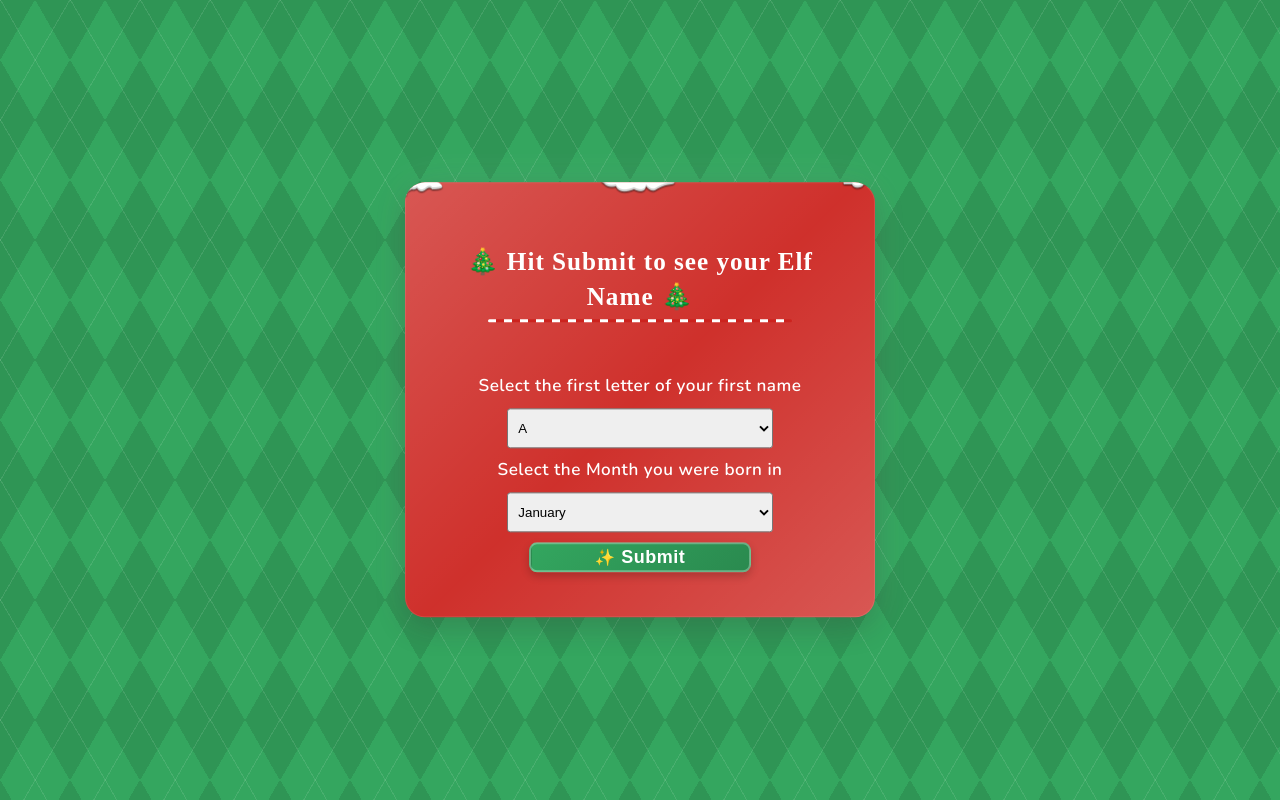
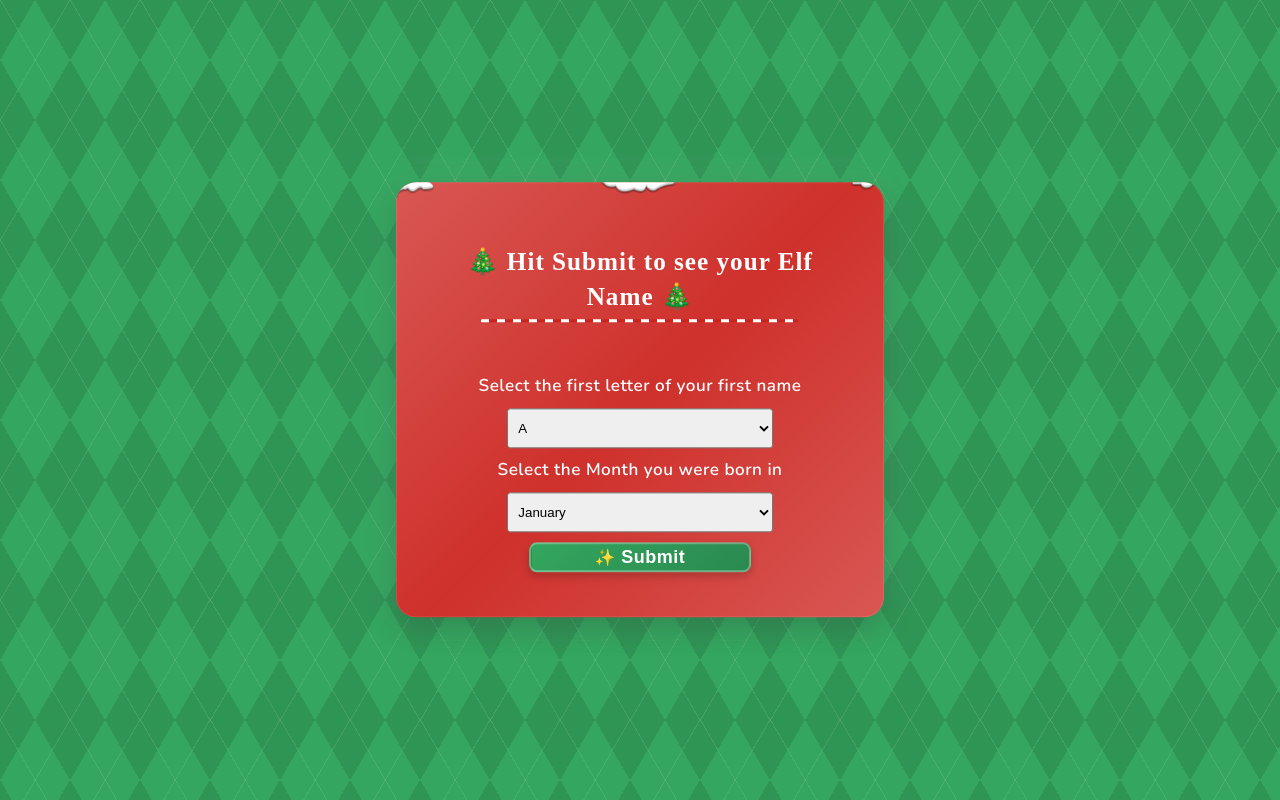
Before and after one commit to Tawe/elf-name, a React (Create React App) app: page / in a window 1280 px wide. Built offline with nearby package versions, Linux system fonts and the light colour scheme; a web font is replaced by a local one.

Commit message:
updating repo

```diff
--- a/src/App.css
+++ b/src/App.css
@@ -39,7 +39,7 @@ h1::after {
 }
 
 .App{
-  width: 380px;
+  width: 398px;
   font-size: 18px;
   text-align: center;
   padding: 45px;
```
